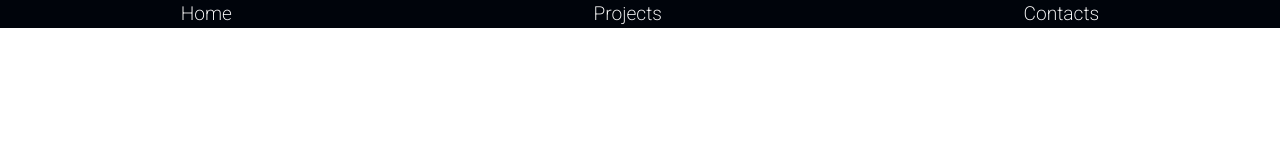
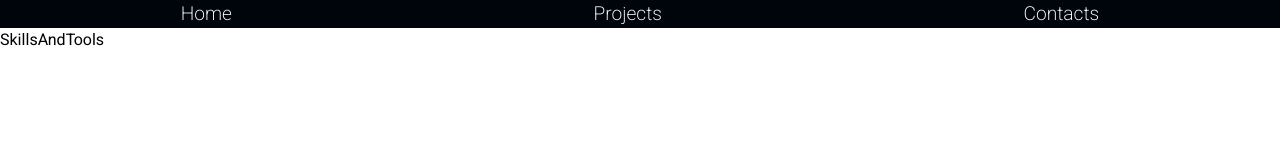
Before and after one commit to lolimamota/PortfiolioDoisPontoZero, a React (Vite) app in the folder portfolio/: page /SkillsAndTools in a window 1280 px wide. Shown: the top 160 px of the page. Built offline with nearby package versions, Linux system fonts and the light colour scheme.

Commit message:
incluindo SkillsAndTools na rota

```diff
--- a/portfolio/src/App.jsx
+++ b/portfolio/src/App.jsx
@@ -1,7 +1,6 @@
 import React from 'react'
 import {createGlobalStyle} from 'styled-components';
 import Routes from './Components/Routes/Routes.jsx';
-import SkillsAndTools from './Components/Home/SkillsAndTools.jsx';
 
 const GlobalStyle = createGlobalStyle`
 *{
--- a/portfolio/src/Components/Routes/Routes.jsx
+++ b/portfolio/src/Components/Routes/Routes.jsx
@@ -4,6 +4,7 @@ import { BrowserRouter, Routes, Route, Link } from "react-router-dom";
 import Home from '../Home/Home.jsx';
 import Projects from '../Projects/Projects.jsx';
 import Contacts from '../Contacts/Contact.jsx';
+import SkillsAndTools from '../Home/SkillsAndTools.jsx';
 
 
 function Router() {
@@ -20,6 +21,7 @@ function Router() {
       <Route path='/' element={<Home />} />
       <Route path='/Projects' element={<Projects />} />
       <Route path='/Contacts' element={<Contacts />} />
+      <Route path='/SkillsAndTools' element={<SkillsAndTools />} />
     </Routes>
     </BrowserRouter>
   )
```
